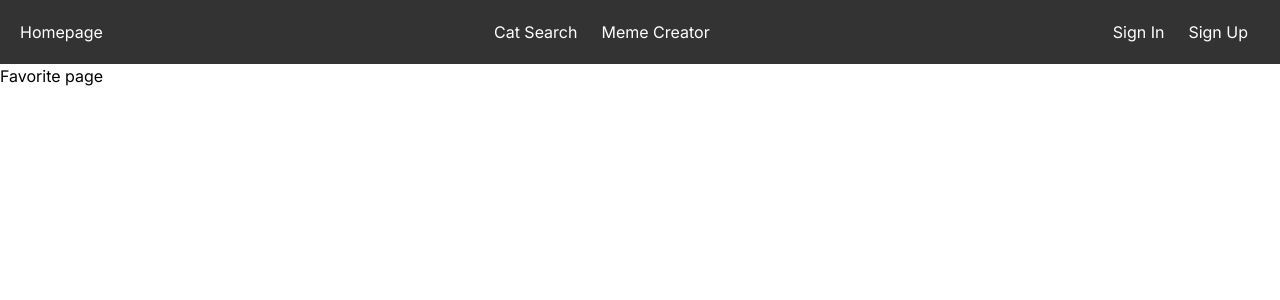
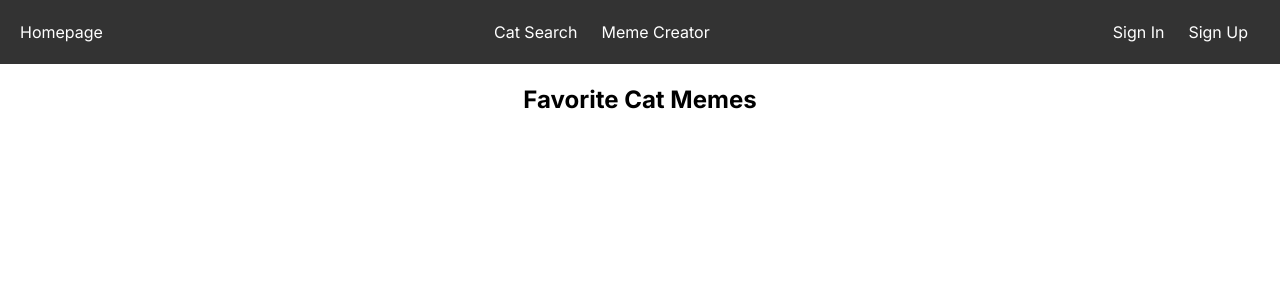
Before and after one commit to PenginYY/cat-lover, a Next.js app: page /Favorite in a window 1280 px wide. Shown: the top 300 px of the page. Built offline with nearby package versions, Linux system fonts and the light colour scheme.

Commit message:
feat(models): favorite.js

```diff
--- a/src/app/Favorite/page.js
+++ b/src/app/Favorite/page.js
@@ -1,12 +1,20 @@
-import React from "react";
-import Link from "next/link";
+"use client"
+import React, { useState, useEffect } from "react";
+import Image from "next/image";
 import Navbar from "../components/Navbar";
 
+
 export default function Favorite() {
+  const [favorites, setFavorites] = useState([]);
+  const [error, setError] = useState("");
+
+  useState(() => {
+  })
+
   return (
     <main>
       <Navbar />
-      <h1>Favorite page</h1>
+      <h1 className="text-center text-2xl font-bold my-5">Favorite Cat Memes</h1>
       <div></div>
       <div></div>
     </main>
```
Also changed, not shown: models/favorite.js (added).
